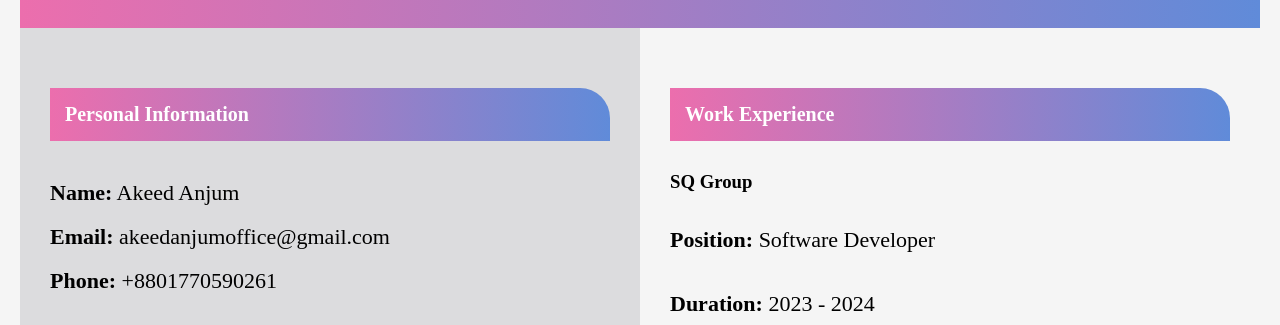
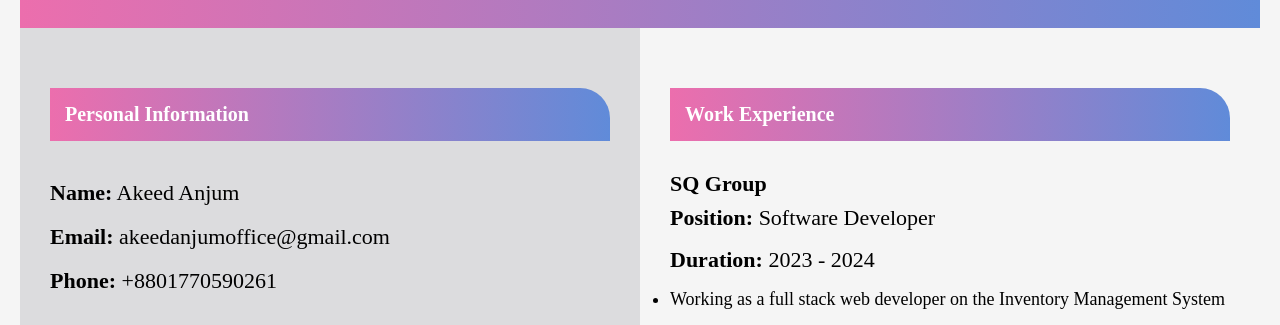
Before and after one commit to Akeedo/CV_Website, a plain HTML site: page index.html in a window 1280 px wide. Shown: the part 466-791 px from the top of the page. Drawn offline with Linux system fonts and the light colour scheme.

Commit message:
Update style

```diff
--- a/style.css
+++ b/style.css
@@ -13,7 +13,7 @@ body{
     background: #f5f5f5;
     max-width: 1600px;
     margin: 60px auto;
-    height: 1700px;
+    height: 2000px;
     padding: 20px;
     box-shadow: 0 2px 20px rgba(0, 0, 0, 0.3);
 }
@@ -108,12 +108,12 @@ h2{
 
 
 .right h3{
-    margin-bottom: 15px;
+    font-size: 22px;
 }
 
 
 .right p{
-    line-height: 2.9;
+    line-height: 1.9;
     font-size: 22px;
 }
 
```
